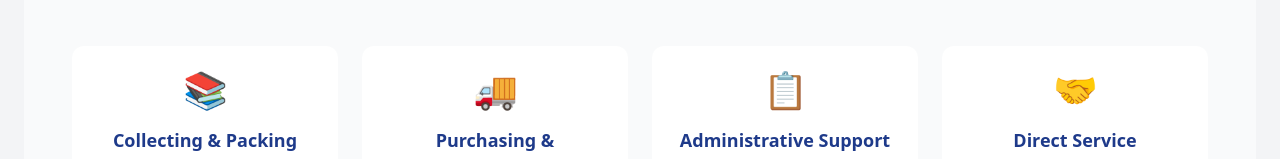
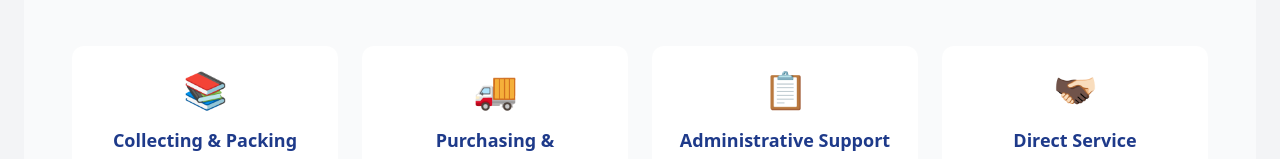
Before and after one commit to wzsamuels/educationruralschools, a Next.js app: page /volunteers in a window 1280 px wide. Shown: the part 711-870 px from the top of the page. Built offline with nearby package versions, Linux system fonts and the light colour scheme.

Commit message:
Update hand emoji

```diff
--- a/app/volunteers/page.tsx
+++ b/app/volunteers/page.tsx
@@ -40,7 +40,7 @@ export default function VolunteerPage () {
             <p className="text-gray-600 text-sm">Organizing events and providing operational assistance</p>
           </div>
           <div className="bg-white rounded-xl p-6 text-center hover:shadow-xl transition-all duration-300 hover:scale-105">
-            <div className="text-4xl mb-4">🤝</div>
+            <div className="text-4xl mb-4">🫱🏿‍🫲🏻</div>
             <h3 className="text-lg font-bold text-primary mb-3">Direct Service</h3>
             <p className="text-gray-600 text-sm">Working directly with beneficiaries and local communities</p>
           </div>
```
